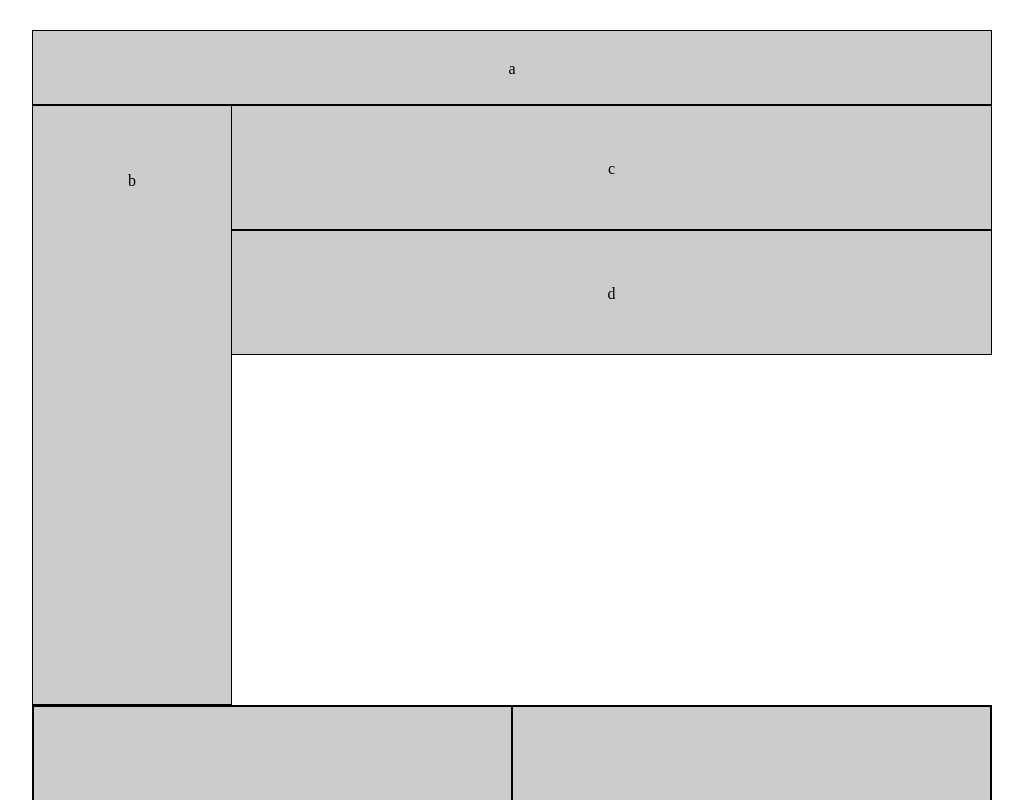
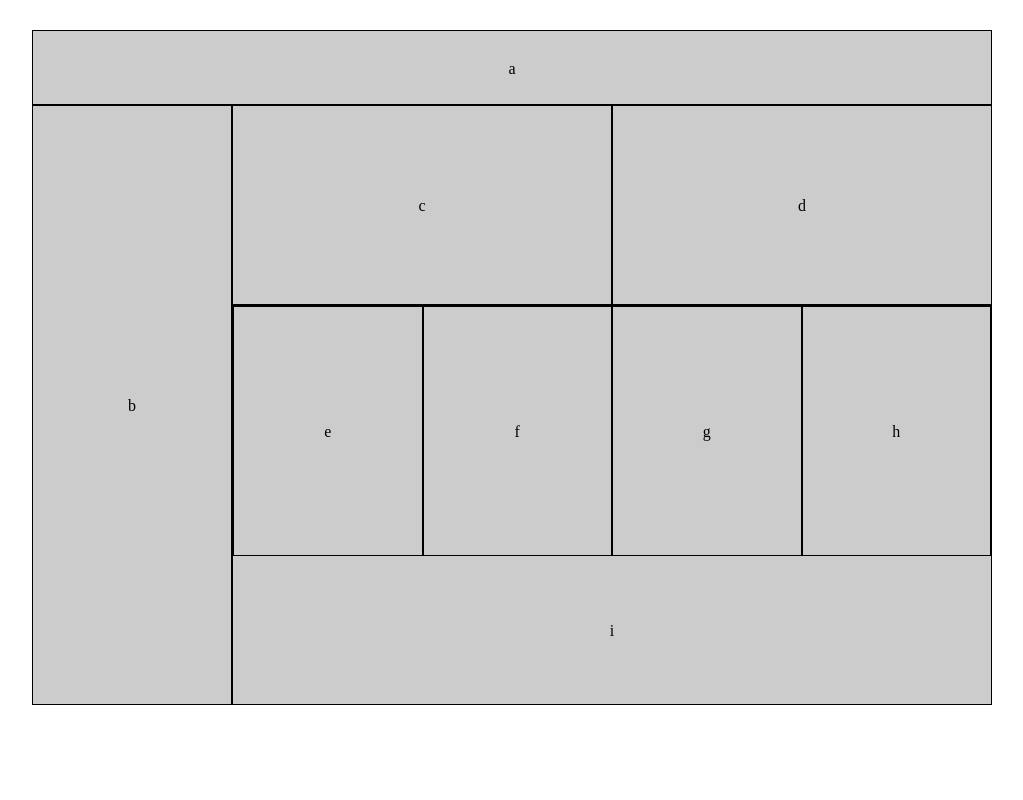
Before and after one commit to virtualmason/lab-01, a plain HTML site: page index.html in a window 1280 px wide. Shown: the top 800 px of the page, without its empty margins (128-1151 px from the left). Drawn offline with Linux system fonts and the light colour scheme.

Commit message:
Changed footer to a section and placed inside main. Applied large screen media query styling.

```diff
--- a/css/base.css
+++ b/css/base.css
@@ -4,7 +4,7 @@ body {
   padding: 30px 0;
 }
 
-header, aside, section, footer, article {
+header, aside, section, article {
   background-color: #ccc;
   text-align: center;
   box-sizing: border-box;
--- a/css/layout.css
+++ b/css/layout.css
@@ -17,15 +17,40 @@ section {
   height: 500px;
 }
 
-footer {
+section:last-of-type {
   height: 80px;
   line-height: 80px;
 }
 
 @media (min-width: 768px) {
   aside {
+    height: 600px;
+    width: 200px;
+    line-height: 600px;
+  }
+
+  section {
+    width: 380px;
+    height: 200px;
+    line-height: 200px;
+  }
+
+  .four-floats {
+    height: 250px;
+  }
+
+  section:last-of-type {
+    height: 150px;
+    line-height: 150px;
+  }
+
+  aside,
+  section {
     float: left;
-    min-height: 600px;
-    min-width: 200px;
+  }
+
+  .four-floats,
+  section:last-of-type {
+    width: 760px;
   }
 }
--- a/css/modules.css
+++ b/css/modules.css
@@ -1,10 +1,7 @@
 .four-floats article {
   height: 250px;
   line-height: 250px;
-}
-
-.half {
-  min-width: 50%;
+  width: 50%;
 }
 
 .float {
@@ -15,3 +12,9 @@
   clear: both;
   overflow: hidden;
 }
+
+@media (min-width: 768px) {
+  .four-floats article {
+    width: 25%;
+  }
+}
--- a/index.html
+++ b/index.html
@@ -11,17 +11,17 @@
 </head>
 <body>
   <header>a</header>
-  <main>
+  <main class="clearfix">
     <aside>b</aside>
     <section>c</section>
     <section>d</section>
-    <section class="four-floats clearfix">
-      <article class="half float">e</article>
-      <article class="half float">f</article>
-      <article class="half float">g</article>
-      <article class="half float">h</article>
+    <section class="four-floats">
+      <article class="float">e</article>
+      <article class="float">f</article>
+      <article class="float">g</article>
+      <article class="float">h</article>
     </section>
+    <section>i</section>
   </main>
-  <footer>i</footer>
 </body>
 </html>
```
